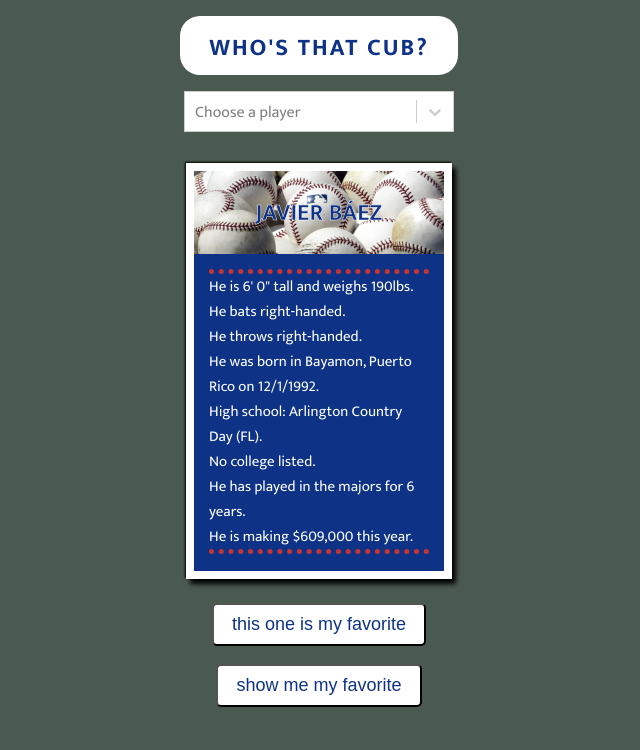
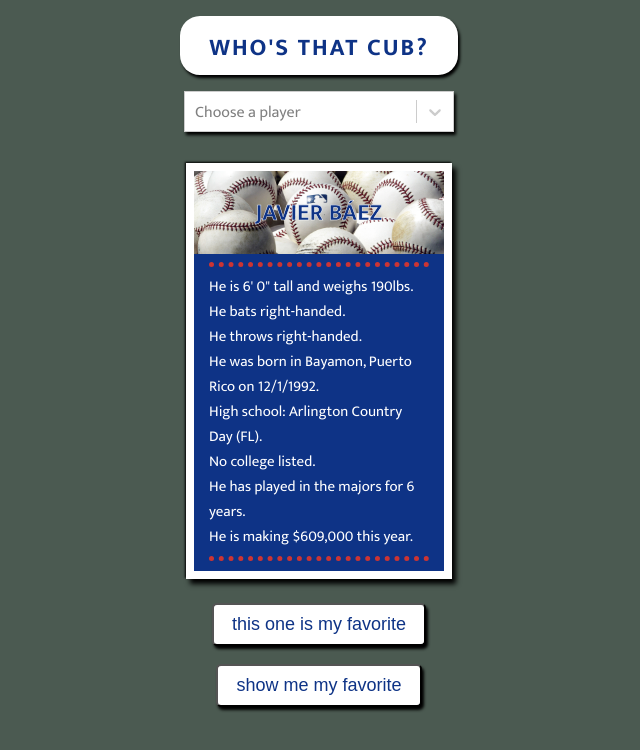
Before and after one commit to elsafluss/whos-that-cub, a React (Create React App) app: page /back in a window 1280 px wide. Shown: the top 750 px of the page, without its empty margins (321-961 px from the left). Built offline with nearby package versions, Linux system fonts and the light colour scheme.

Commit message:
Style buttons and card back.

```diff
--- a/src/App.css
+++ b/src/App.css
@@ -3,6 +3,7 @@
 #CC3433
 #ffffff
 #4b5a51
+#000000
 card width: 270px
 card height: 420px
 */
@@ -22,6 +23,7 @@
   font-size: x-large;
   width: 230px;
   height: 35px;
+  box-shadow: 2px 3px 3px #000000;
   font-weight: 900;
   letter-spacing: 2px;
   text-align: center;
@@ -37,6 +39,7 @@
   position: relative;
   font-size: large;
   border-radius: 5px;
+  box-shadow: 2px 3px 3px #000000;
   color: #0E3386;
   background-color: #ffffff;
   padding: .5em 1em;
@@ -45,8 +48,8 @@
 
 .make-favorite-button:hover,
 .show-favorite-button:hover {
-    background-color: #0E3386;
-    color: #ffffff;
+  background-color: #0E3386;
+  color: #ffffff;
 }
 
 .make-favorite-button:active,
--- a/src/CardBack.css
+++ b/src/CardBack.css
@@ -6,10 +6,10 @@
     height: 400px;
     width: 250px;
     margin: auto;
-    box-shadow: 4px 5px 5px black,
-    -1px -1px 2px black;
+    box-shadow: 4px 5px 5px #000000,
+        -1px -1px 2px #000000;
     position: relative;
-    color:#ffffff;
+    color: #ffffff;
     padding: 0;
     background: #0E3386;
 }
@@ -43,7 +43,9 @@
     flex-direction: column;
     justify-content: space-evenly;
     align-items: left;
-    margin: 1em;
+    margin: .5em 1em;
     border-bottom: 5px dotted #cc3433;
     border-top: 5px dotted #cc3433;
+    padding-top: 7px;
+    padding-bottom: 7px;
 }
--- a/src/CardFront.css
+++ b/src/CardFront.css
@@ -7,8 +7,8 @@
     height: 400px;
     width: 250px;
     margin: auto;
-    box-shadow: 4px 5px 5px black,
-        -1px -1px 2px black;
+    box-shadow: 4px 5px 5px #000000,
+        -1px -1px 2px #000000;
     border-radius: 1px;
     position: relative;
     padding: 0;
@@ -32,7 +32,7 @@
 }
 
 .player-name {
-    color:#ffffff;
+    color: #ffffff;
     font-size: larger;
     margin: 0;
     text-align: center;
--- a/src/Find.css
+++ b/src/Find.css
@@ -1,5 +1,6 @@
 .select-player {
     width: 270px;
     margin: 1em;
+    box-shadow: 2px 3px 3px #000000;
     z-index: 3;
 }
```
